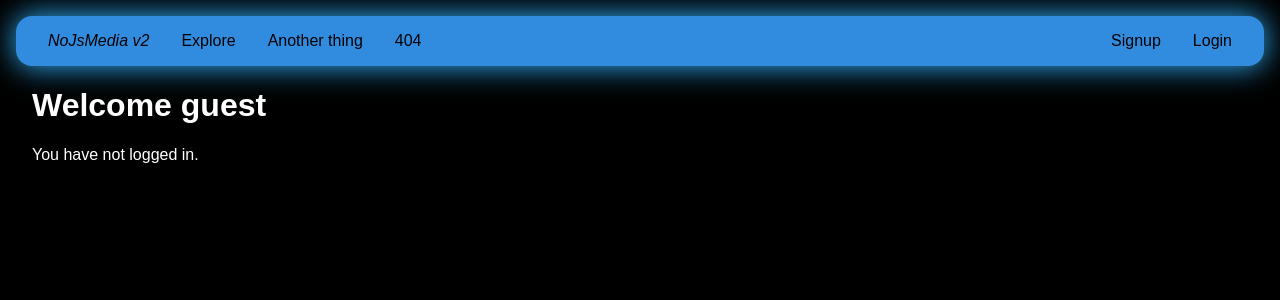
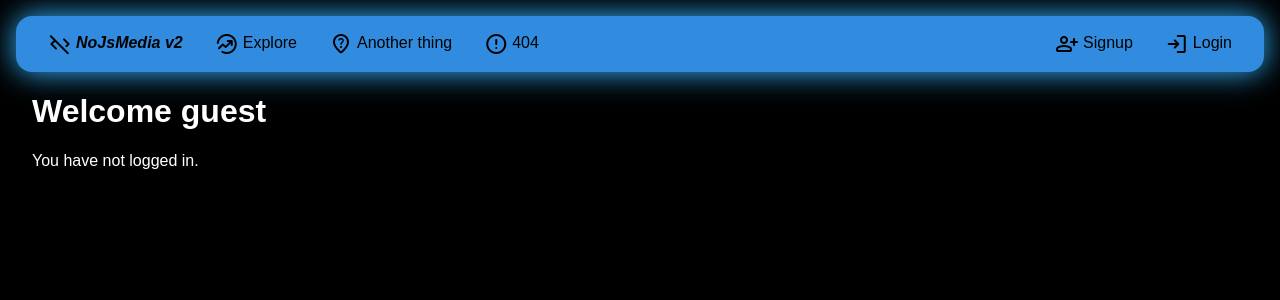
Before and after one commit to Quantum-Codes/NoJsMedia-V2, a Flask app: page / in a window 1280 px wide. Shown: the top 300 px of the page. Run offline with Flask 2, Linux system fonts and the light colour scheme.

Commit message:
improved nav infinitely by adding icons

```diff
--- a/static/base.css
+++ b/static/base.css
@@ -55,6 +55,10 @@ a {
   transition: background 0.1s linear;
 }
 
+.nav-blocks > a > span {
+  margin-right: 4px;
+}
+
 #content {
   margin: 2em;
   margin-top: 1em;
--- a/templates/base.html
+++ b/templates/base.html
@@ -11,15 +11,15 @@
   <body>
     <div id = "navbar">
       <div id = "nav-left">
-        <div class="nav-blocks"><a href="/"><i>NoJsMedia v2</i></a></div>
-        <div class="nav-blocks"><a href="/explore">Explore</a></div>
-        <div class="nav-blocks"><a href="/404">Another thing</a></div>
-        <div class="nav-blocks"><a href="/404">404</a></div>
+        <div class="nav-blocks"><a href="/"><span class="material-symbols-rounded">code_off</span><i><b>NoJsMedia v2</b></i></a></div>
+        <div class="nav-blocks"><a href="/explore"><span class="material-symbols-rounded">whatshot</span>Explore</a></div>
+        <div class="nav-blocks"><a href="/404"><span class="material-symbols-rounded">not_listed_location</span>Another thing</a></div>
+        <div class="nav-blocks"><a href="/404"><span class="material-symbols-rounded">error</span>404</a></div>
       </div>
       <div id="nav-right">
       {% if not loggedin %}
-        <div class="nav-blocks"><a href="/signup">Signup</a></div>
-        <div class="nav-blocks"><a href="/login">Login</a></div>
+        <div class="nav-blocks"><a href="/signup"><span class="material-symbols-rounded">person_add</span>Signup</a></div>
+        <div class="nav-blocks"><a href="/login"><span class="material-symbols-rounded">login</span>Login</a></div>
       {% else %}
         <div class="nav-blocks"><a href="/logout"><span class="material-symbols-rounded">logout</span></a></div>
       {% endif %}
```
